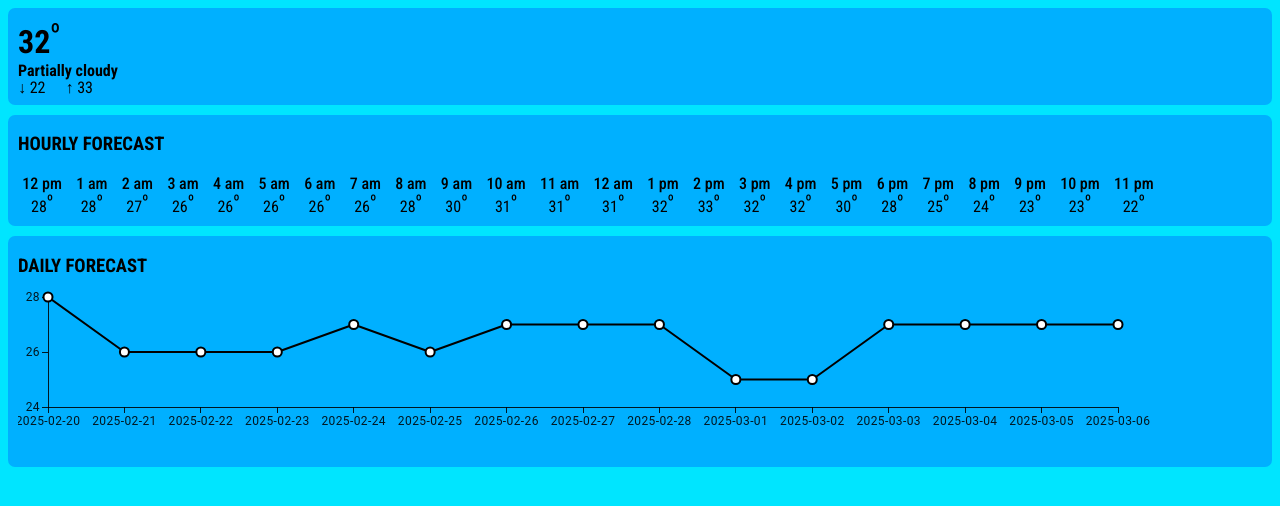
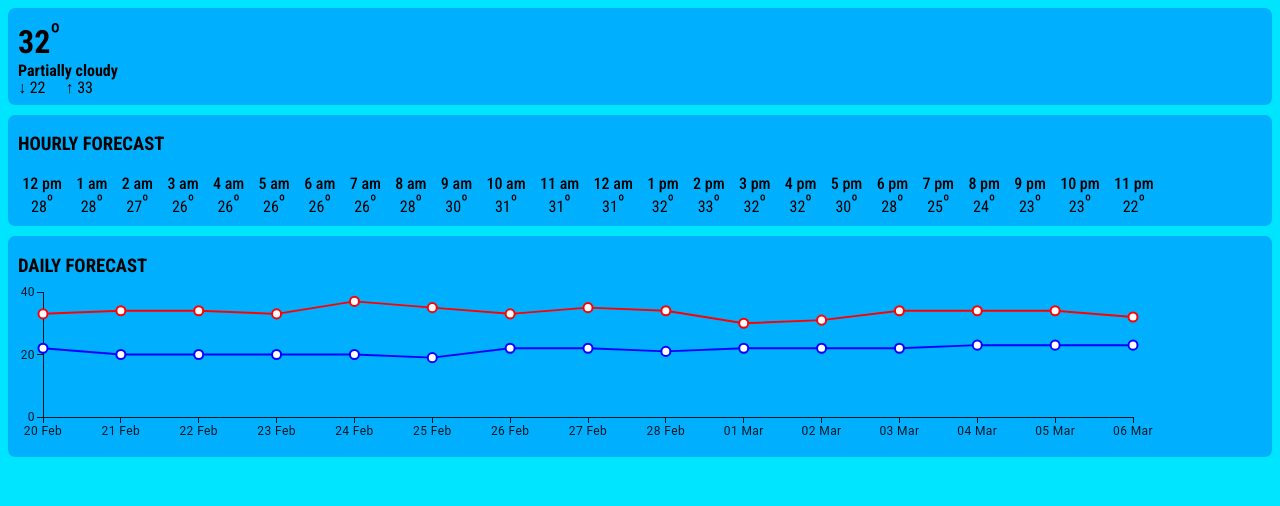
Before and after one commit to Jaunty5899/WeatherWebApp, a React (Vite) app: page / in a window 1280 px wide. Shown: the top 506 px of the page. Built offline with nearby package versions, Linux system fonts and the light colour scheme.

Commit message:
F to C conversion

```diff
--- a/src/ForecastChart.jsx
+++ b/src/ForecastChart.jsx
@@ -2,8 +2,23 @@ import "./ForecastChart.css";
 import { LineChart } from "@mui/x-charts/LineChart";
 
 export default function ForecastChart({ daily, convertFunction }) {
-  const dailyTemps = daily.map((day) => convertFunction(day.temp));
+  const dailyTempsLow = daily.map((day) => convertFunction(day.tempmin));
+  const dailyTempsHigh = daily.map((day) => convertFunction(day.tempmax));
   const dailyLabels = daily.map((day) => day.datetime);
+  const MonthLabels = [
+    "Jan",
+    "Feb",
+    "Mar",
+    "Apr",
+    "May",
+    "Jun",
+    "Jul",
+    "Aug",
+    "Sep",
+    "Oct",
+    "Nov",
+    "Dec",
+  ];
   console.log(daily);
 
   return (
@@ -17,13 +32,32 @@ export default function ForecastChart({ daily, convertFunction }) {
               id: "barCategories",
               data: dailyLabels,
               scaleType: "point",
+              valueFormatter: (value) =>
+                value.split("-")[2] +
+                " " +
+                MonthLabels[parseInt(value.split("-")[1]) - 1],
             },
           ]}
-          series={[{ curve: "linear", data: dailyTemps }]}
+          series={[
+            {
+              curve: "linear",
+              data: dailyTempsHigh,
+              color: "red",
+              label: "High",
+              valueFormatter: (value) => `${value}°C`,
+            },
+            {
+              curve: "linear",
+              data: dailyTempsLow,
+              color: "blue",
+              label: "Low",
+              valueFormatter: (value) => `${value}°C`,
+            },
+          ]}
+          slotProps={{ legend: { hidden: true } }}
           width={1140}
-          height={180}
-          margin={{ left: 30, top: 20, right: 40 }}
-          colors={["black"]}
+          height={170}
+          margin={{ left: 25, top: 15, right: 25, bottom: 30 }}
         />
       </div>
     </div>
```
